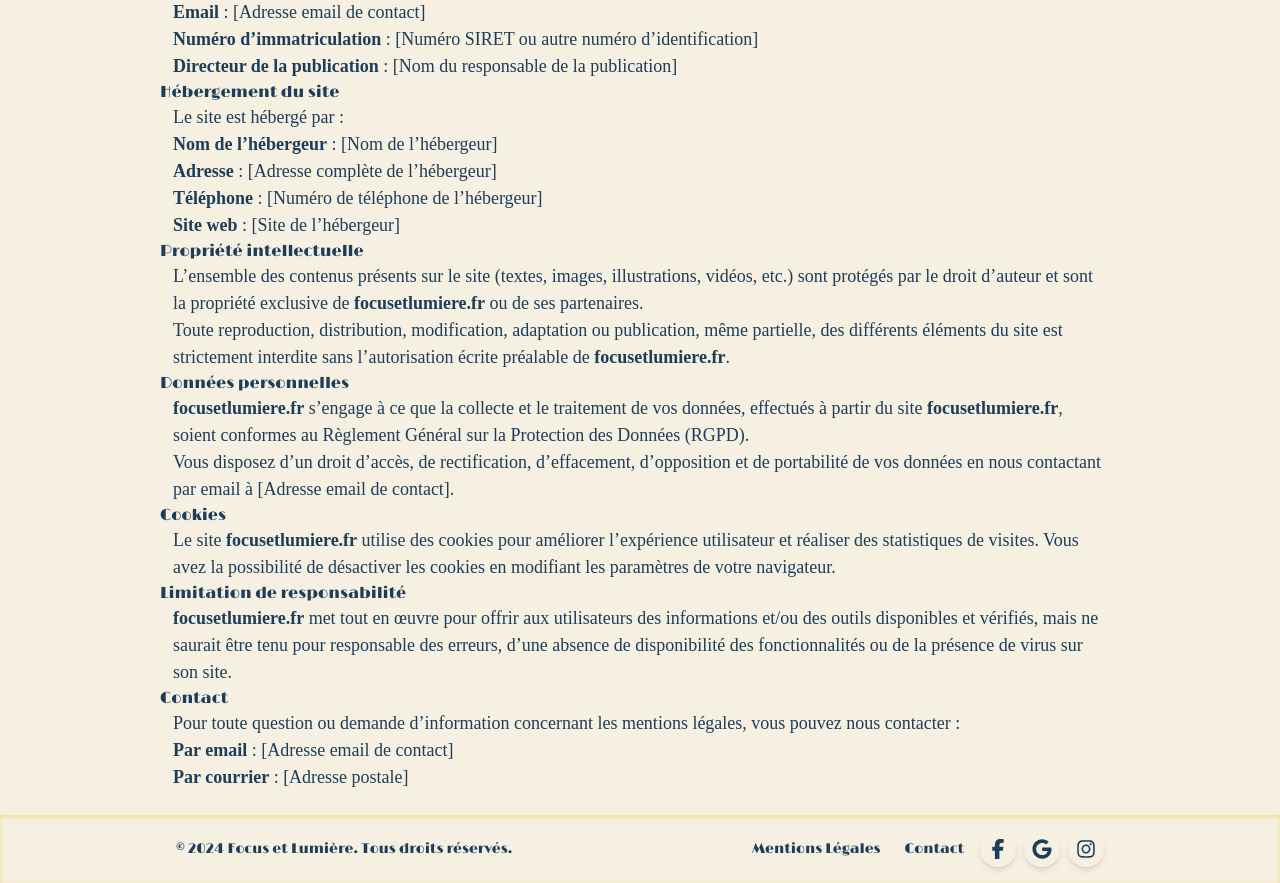
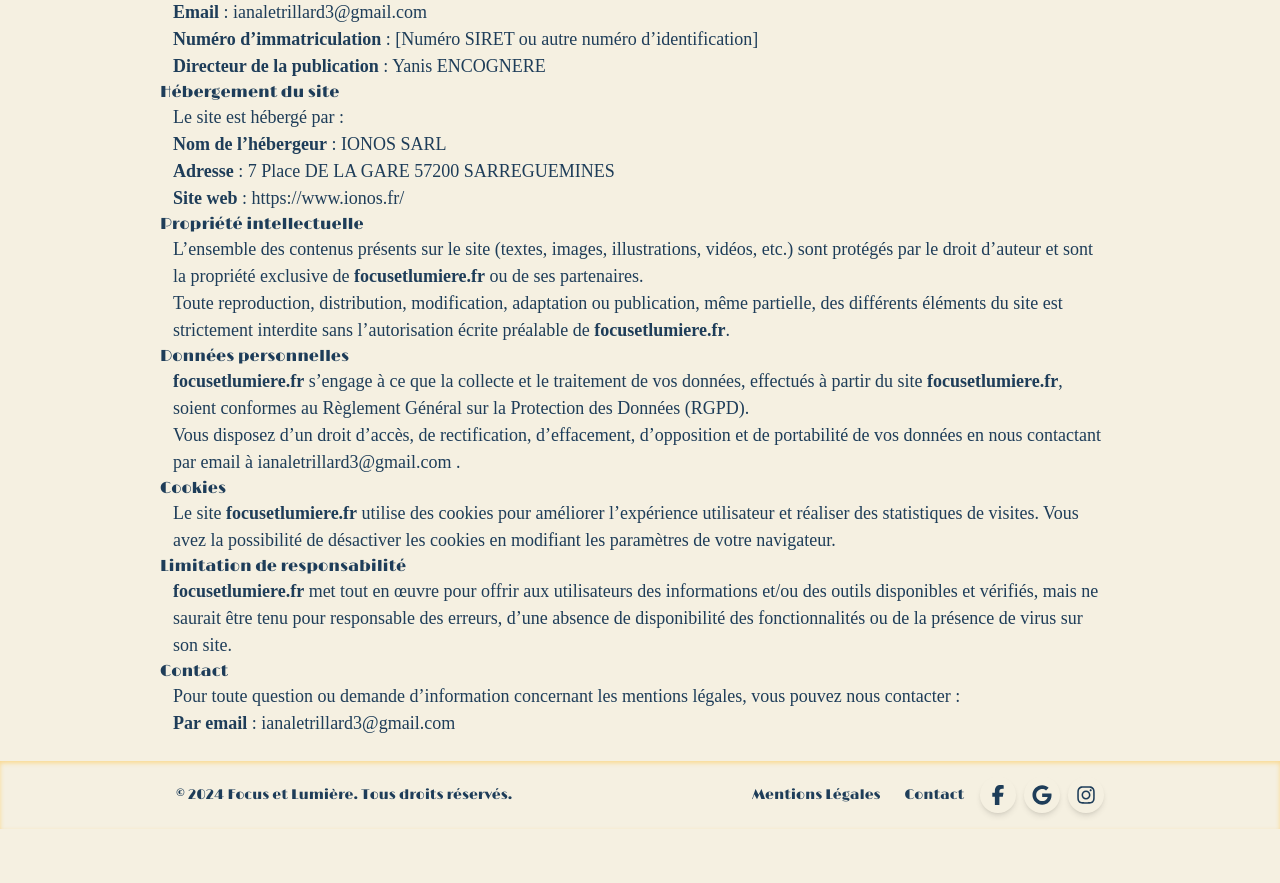
Before and after one commit to yanisenco/site-photographie, a Next.js app: page /private-policy in a window 1280 px wide. Shown: the part 340-1223 px from the top of the page. After the commit the page ends 1169 px from the top, so only its background shows below. Built offline with nearby package versions, Linux system fonts and the light colour scheme; a web font is replaced by a local one.

Commit message:
modif-page-mention-légale

```diff
--- a/src/app/private-policy/page.tsx
+++ b/src/app/private-policy/page.tsx
@@ -1,5 +1,6 @@
 import PageTemplate from "@/components/PageTemplate/PageTemplate";
 import SectionTitle from "@/components/SectionTitle/SectionTitle";
+import Link from "next/link";
 
 export default function PrivatePolicy() {
   return (
@@ -14,39 +15,35 @@
         <strong>Nom de la société</strong> : Focus et Lumière
       </p>
       <p>
-        <strong>Forme juridique</strong> : auto-entrepreneur
+        <strong>Forme juridique</strong> : micro-entreprise
       </p>
       <p>
-        <strong>Adresse</strong> : [Adresse complète]
+        <strong>Adresse</strong> : 6 rue Georges Escoulan, Saint-Nazaire, Loire-Atlantique (44600)
       </p>
       <p>
-        <strong>Téléphone</strong> : [Numéro de téléphone]
+        <strong>Téléphone</strong> : 07 81 95 15 03
       </p>
       <p>
-        <strong>Email</strong> : [Adresse email de contact]
+        <strong>Email</strong> : ianaletrillard3@gmail.com
       </p>
       <p>
         <strong>Numéro d’immatriculation</strong> : [Numéro SIRET ou autre
         numéro d’identification]
       </p>
       <p>
-        <strong>Directeur de la publication</strong> : [Nom du responsable de la
-        publication]
+        <strong>Directeur de la publication</strong> : Yanis ENCOGNERE
       </p>
 
       <h2>Hébergement du site</h2>
       <p>Le site est hébergé par :</p>
       <p>
-        <strong>Nom de l’hébergeur</strong> : [Nom de l’hébergeur]
+        <strong>Nom de l’hébergeur</strong> : IONOS SARL
       </p>
       <p>
-        <strong>Adresse</strong> : [Adresse complète de l’hébergeur]
+        <strong>Adresse</strong> : 7 Place DE LA GARE 57200 SARREGUEMINES
       </p>
       <p>
-        <strong>Téléphone</strong> : [Numéro de téléphone de l’hébergeur]
-      </p>
-      <p>
-        <strong>Site web</strong> : [Site de l’hébergeur]
+        <strong>Site web</strong> : <Link href={"https://www.ionos.fr/"} target="_blank" rel="noopener">https://www.ionos.fr/</Link>
       </p>
 
       <h2>Propriété intellectuelle</h2>
@@ -73,7 +70,7 @@
       <p>
         Vous disposez d’un droit d’accès, de rectification, d’effacement,
         d’opposition et de portabilité de vos données en nous contactant par
-        email à [Adresse email de contact].
+        email à ianaletrillard3@gmail.com .
       </p>
 
       <h2>Cookies</h2>
@@ -99,10 +96,7 @@
         légales, vous pouvez nous contacter :
       </p>
       <p>
-        <strong>Par email</strong> : [Adresse email de contact]
-      </p>
-      <p>
-        <strong>Par courrier</strong> : [Adresse postale]
+        <strong>Par email</strong> : ianaletrillard3@gmail.com
       </p>
     </PageTemplate>
   );
```
